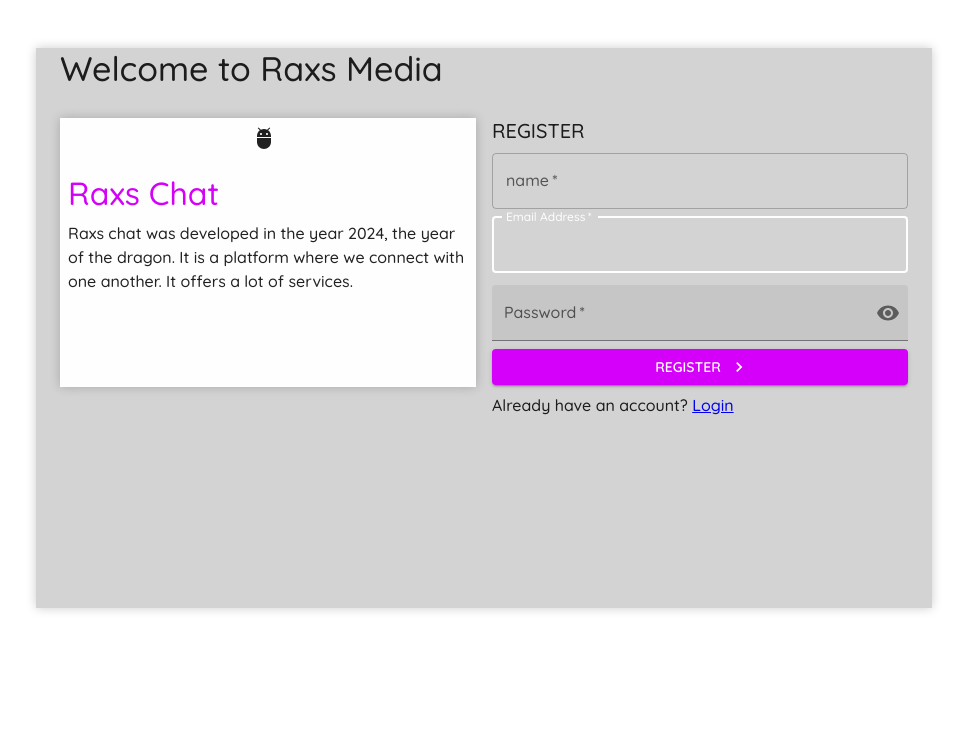
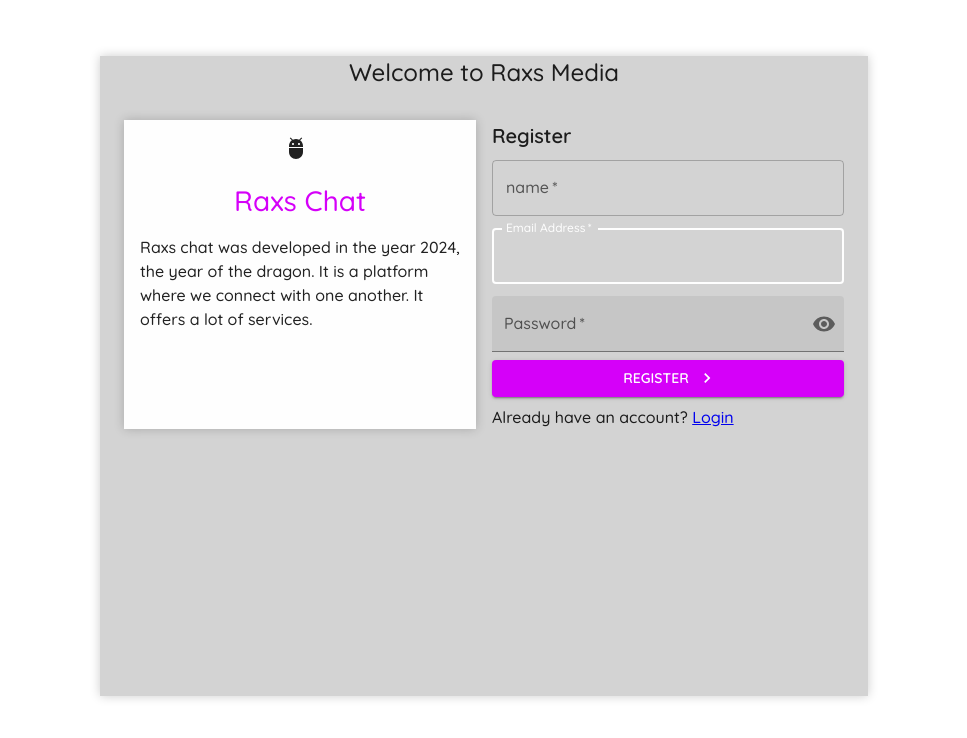
Before and after one commit to Kimo08/raxs, a React (Vite) app: page /register in a window 1280 px wide. Shown: the top 738 px of the page, without its empty margins (156-1123 px from the left). Built offline with nearby package versions, Linux system fonts and the light colour scheme.

Commit message:
yellow commit

```diff
--- a/src/components/DisplayPost.tsx
+++ b/src/components/DisplayPost.tsx
@@ -54,7 +54,7 @@ const DisplayPost = () => {
             sx={{ height: "50px" }}
           />
           <Divider />
-          <Box sx={{ height: "auto" }}>
+          <Box sx={{ height: "auto", ml: 4 }}>
             <Typography gutterBottom>Hello Jeo</Typography>
           </Box>
           <Divider />
--- a/src/pages/Login.tsx
+++ b/src/pages/Login.tsx
@@ -37,14 +37,14 @@ const Login = () => {
       <Container
         sx={{
           background: "lightgrey",
-          maxHeight: "90vh",
+          maxHeight: "80vh",
           minHeight: "70vh",
-          width: { xs: "70%", md: "70%" },
+          width: { xs: "70%", md: "60%" },
           boxShadow: "0 0 10px rgba(0, 0, 0, .2)",
-          mt: 8,
+          mt: 9,
         }}
       >
-        <Typography variant="h3" gutterBottom>
+        <Typography variant="h5" textAlign={"center"} gutterBottom>
           Raxs
         </Typography>
         <Grid container spacing={2}>
@@ -59,7 +59,7 @@ const Login = () => {
               }}
             >
               <Box sx={{ p: 2 }}>
-                <Box sx={{ display: "flex", gap: 2, justifyContent: "center" }}>
+                <Box sx={{ display: "flex", gap: 3, justifyContent: "center" }}>
                   <AdbIcon
                     sx={{ display: { xs: "flex", md: "flex" }, mr: 1 }}
                   />
@@ -67,9 +67,10 @@ const Login = () => {
 
                 <Typography
                   variant="h4"
+                  textAlign={"center"}
                   sx={{
                     fontWeight: { md: "500" },
-                    fontSize: { xs: "16px", md: "32px" },
+                    fontSize: { xs: "16px", md: "28px" },
                     mt: 3,
                   }}
                   color="secondary"
@@ -87,9 +88,7 @@ const Login = () => {
             </Paper>
           </Grid>
           <Grid item xs={6} sx={{ mt: 2 }}>
-            <Typography variant="h6" color="success">
-              Login
-            </Typography>
+            <Typography variant="h6">Login</Typography>
             <form
               noValidate
               autoComplete="off"
@@ -148,7 +147,7 @@ const Login = () => {
             </form>
             <Typography
               variant="body1"
-              sx={{ mt: 2, fontSize: { xs: "14px", md: "16px" } }}
+              sx={{ mt: 2, fontSize: { xs: "12px", md: "16px" } }}
             >
               You don't have an account? <Link to="/register">Register</Link>
             </Typography>
--- a/src/pages/Register.tsx
+++ b/src/pages/Register.tsx
@@ -34,23 +34,19 @@ const Register = () => {
     event.preventDefault();
   };
 
-  // const [name, setName] = React.useState("Kio");
-  // const [email, setEmail] = React.useState("email.email.com");
-  // const [password, setPassword] = React.useState("12345");
-
   return (
     <div>
       <Container
         sx={{
           background: "lightgrey",
-          maxHeight: "90vh",
-          minHeight: "70vh",
-          width: { xs: "70%", md: "70%" },
+          maxHeight: "80vh",
+          minHeight: "80vh",
+          width: { xs: "70%", md: "60%" },
           boxShadow: "0 0 10px rgba(0, 0, 0, .2)",
-          mt: 6,
+          mt: 7,
         }}
       >
-        <Typography variant="h4" gutterBottom>
+        <Typography variant="h5" textAlign={"center"} mb={2} gutterBottom>
           Welcome to Raxs Media
         </Typography>
         <Grid container spacing={2}>
@@ -60,11 +56,11 @@ const Register = () => {
               sx={{
                 bgcolor: "primary.main",
                 color: "primary.contrastText",
-                height: "90%",
+                height: "100%",
                 boxShadow: "0 0 10px rgba(0, 0, 0, .2)",
               }}
             >
-              <Box sx={{ p: 1 }}>
+              <Box sx={{ p: 2 }}>
                 <Box sx={{ display: "flex", gap: 3, justifyContent: "center" }}>
                   <AdbIcon
                     sx={{ display: { xs: "flex", md: "flex" }, mr: 1 }}
@@ -73,9 +69,10 @@ const Register = () => {
 
                 <Typography
                   variant="h4"
+                  textAlign={"center"}
                   sx={{
                     fontWeight: { md: "500" },
-                    fontSize: { xs: "16px", md: "32px" },
+                    fontSize: { xs: "16px", md: "28px" },
                     mt: 3,
                   }}
                   color="secondary"
@@ -83,7 +80,7 @@ const Register = () => {
                   Raxs Chat
                 </Typography>
                 <Typography
-                  sx={{ mt: 1, fontSize: { xs: "12px", md: "16px" } }}
+                  sx={{ mt: 2, fontSize: { xs: "12px", md: "16px" } }}
                 >
                   Raxs chat was developed in the year 2024, the year of the
                   dragon. It is a platform where we connect with one another. It
@@ -93,26 +90,23 @@ const Register = () => {
             </Paper>
           </Grid>
           <Grid item xs={6} sx={{ mt: 2 }}>
-            <form noValidate autoComplete="off">
-              <Typography
-                variant="h5"
-                sx={{
-                  mb: 1,
-                  fontWeight: "500",
-                  fontSize: { xs: "16px", md: "20px" },
-                  textTransform: "uppercase",
-                }}
-              >
-                Register
-              </Typography>
+            <Typography variant="h6">Register</Typography>
+            <form
+              noValidate
+              autoComplete="off"
+              onSubmit={(event: React.FormEvent<HTMLFormElement>) => {
+                event.preventDefault();
+              }}
+            >
               <div>
                 <TextField
                   required
-                  id="outlined-required"
+                  id="name"
                   fullWidth
                   label="name"
                   type="name"
                   name="name"
+                  margin="dense"
                   autoFocus
                 />
               </div>
@@ -120,11 +114,10 @@ const Register = () => {
                 <TextField
                   sx={{ mt: 1 }}
                   fullWidth
-                  // helperText="please enter your email"
                   autoFocus
                   required
                   margin="dense"
-                  id="name"
+                  id="email"
                   name="email"
                   label="Email Address"
                   type="email"
@@ -141,7 +134,6 @@ const Register = () => {
                     endAdornment={
                       <InputAdornment position="end">
                         <IconButton
-                          aria-label="toggle password visibility"
                           onClick={handleClickShowPassword}
                           onMouseDown={handleMouseDownPassword}
                           edge="end"
@@ -167,7 +159,7 @@ const Register = () => {
             </form>
             <Typography
               variant="body1"
-              sx={{ mt: 1, fontSize: { xs: "14px", md: "16px" } }}
+              sx={{ mt: 1, fontSize: { xs: "12px", md: "16px" } }}
             >
               Already have an account? <Link to="/">Login</Link>
             </Typography>
```
